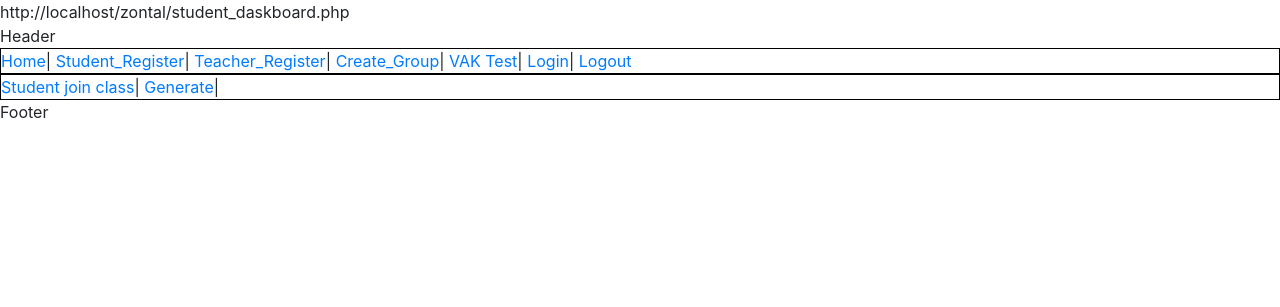
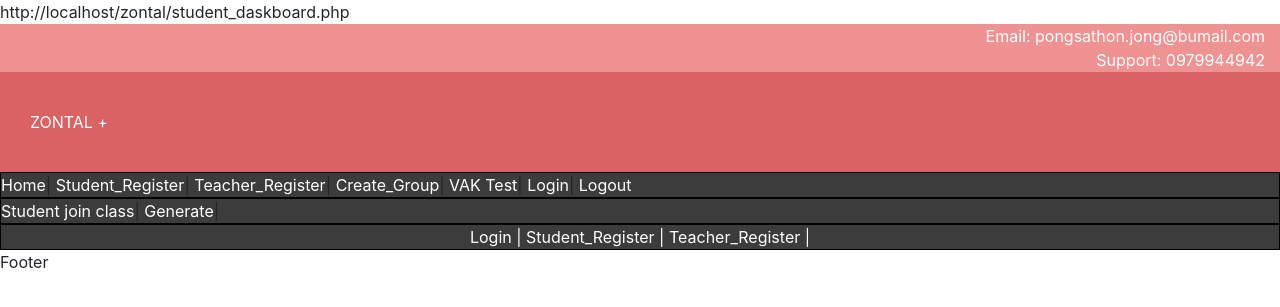
Before and after one commit to SubAlgo/zontal, a PHP site: page /zontal/index.php in a window 1280 px wide. Shown: the top 307 px of the page. Run offline with PHP 8.4, Linux system fonts and the light colour scheme.

Commit message:
Edit menu for relate user permissin

```diff
--- a/layouts/header.php
+++ b/layouts/header.php
@@ -1,6 +1,13 @@
-<div>Header</div>
+<div class="container-fluid text-right" style="background-color:#ef9292; color:white; margin-bottom:0px; ">
+    <span>Email: pongsathon.jong@bumail.com <br>Support: 0979944942</span>
+</div>
 
-<div class="container-fluid text-right" style="margin-right: 5px;">
+<div class="container-fluid row" style="background-color:#db6262; height:100px; margin:0px; color:white;">
+    <div class="col-md-3" style="margin:auto;">
+        ZONTAL +
+    </div>
+
+    <div class="col-md-9 text-right" style="margin:auto;">
         <?php
             if(isset($_SESSION['email'])) {
                 echo ("Email : {$_SESSION['email']} <br>");
@@ -21,3 +28,5 @@
             }
         ?>
     </div>
+
+</div>
--- a/layouts/menu.php
+++ b/layouts/menu.php
@@ -1,4 +1,23 @@
-<div style="border: 1px solid black">
+<style>
+    a:link {
+    text-decoration: none;
+    color: white;
+    }
+
+    a:visited {
+        text-decoration: none;
+        color: white;
+    }
+
+    a:hover {
+        background-color:#ff6666;
+    }
+
+    a:active {
+
+    }
+</style>
+<div style="border: 1px solid black; background-color:#3d3c3c">
     <a href="http://localhost/zontal/">Home</a>|
     <a href="http://localhost/zontal/student_register.php">Student_Register</a>|
     <a href="http://localhost/zontal/teacher_register.php">Teacher_Register</a>|
@@ -9,9 +28,38 @@
     <a href="http://localhost/zontal/login.php">Login</a>|
     <a href="http://localhost/zontal/logout.php">Logout</a>
 </div>
-<div style="border: 1px solid black">
+<div style="border: 1px solid black; background-color:#3d3c3c">
     <a href="http://localhost/zontal/student_join_class.php">Student join class</a>|
     <a href="http://localhost/zontal/generate.php">Generate</a>|
     <!--<a href="http://localhost/zontal/class_search.php">Class Search</a>|-->
 
 </div>
+
+
+
+<div class="container-fluid text-center" style="border: 1px solid black; background-color:#3d3c3c; color:white;">
+
+
+<?php
+    if( (!isset($_SESSION['email'])) && (!isset($_SESSION['permission'])) ) {
+        echo("<a href='http://localhost/zontal/login.php'>Login</a> | ");
+        echo("<a href='http://localhost/zontal/student_register.php'>Student_Register</a> | ");
+        echo("<a href='http://localhost/zontal/teacher_register.php'>Teacher_Register</a> | ");
+    }
+
+    if( (isset($_SESSION['email'])) && (isset($_SESSION['permission'])) ) {
+        if($_SESSION['permission'] == 2) {
+            echo("<a href='http://localhost/zontal/'>Teacher Daskboard</a> | ");
+            echo("<a href='http://localhost/zontal/group_setting.php'>Create_Group</a> | ");
+            echo("<a href='http://localhost/zontal/logout.php'>Logout</a>");
+        }
+
+        if($_SESSION['permission'] == 3) {
+            echo("<a href='http://localhost/zontal/student_daskboard.php'>Student Daskboard</a> | ");
+            echo("<a href='http://localhost/zontal/student_join_class.php'>join class</a> | ");
+            echo("<a href='http://localhost/zontal/vaktest.php'>VAK Test</a> | ");
+            echo("<a href='http://localhost/zontal/logout.php'>Logout</a>");
+        }
+    }
+?>
+</div>
```
Lines whose indentation alone changed are shown as unchanged.
